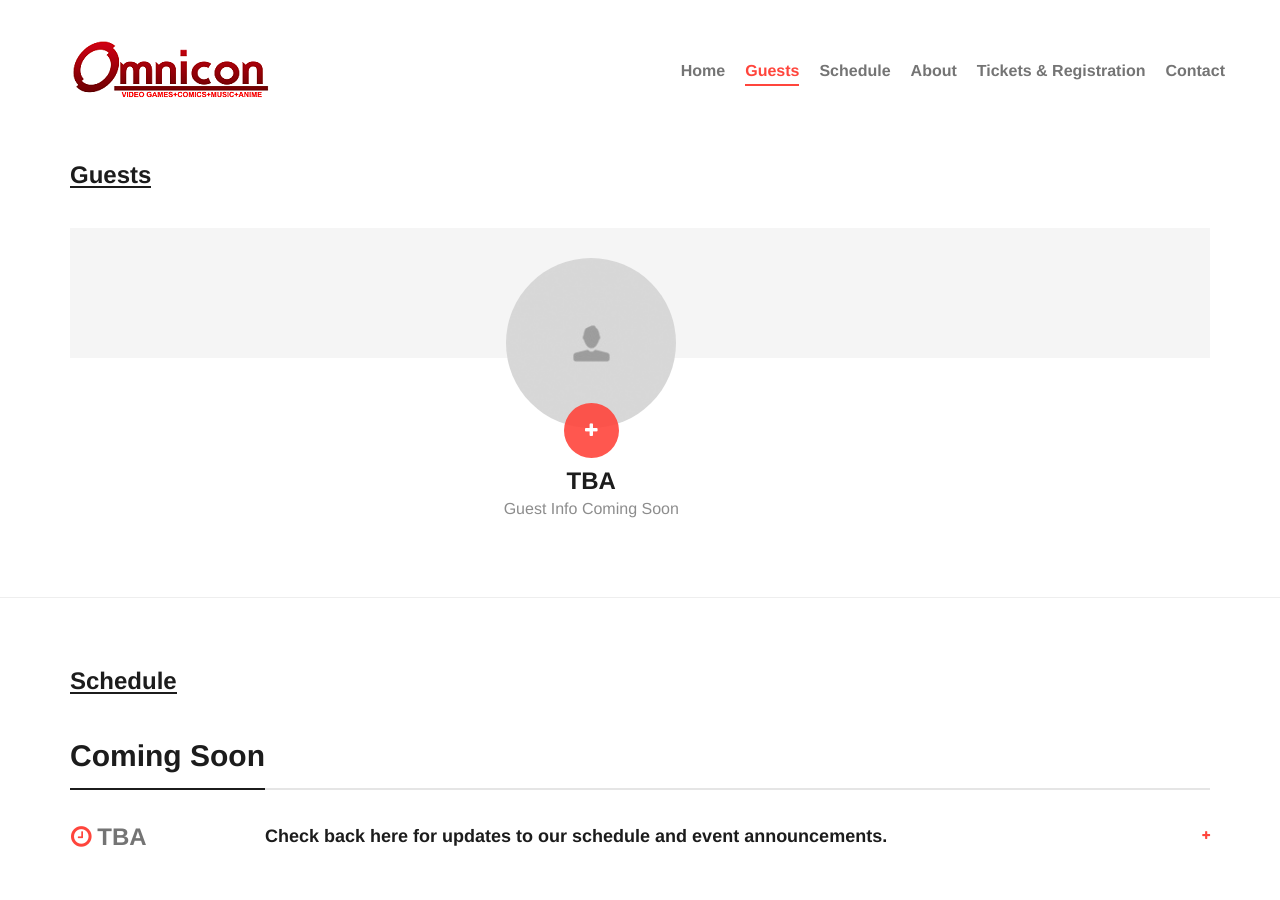
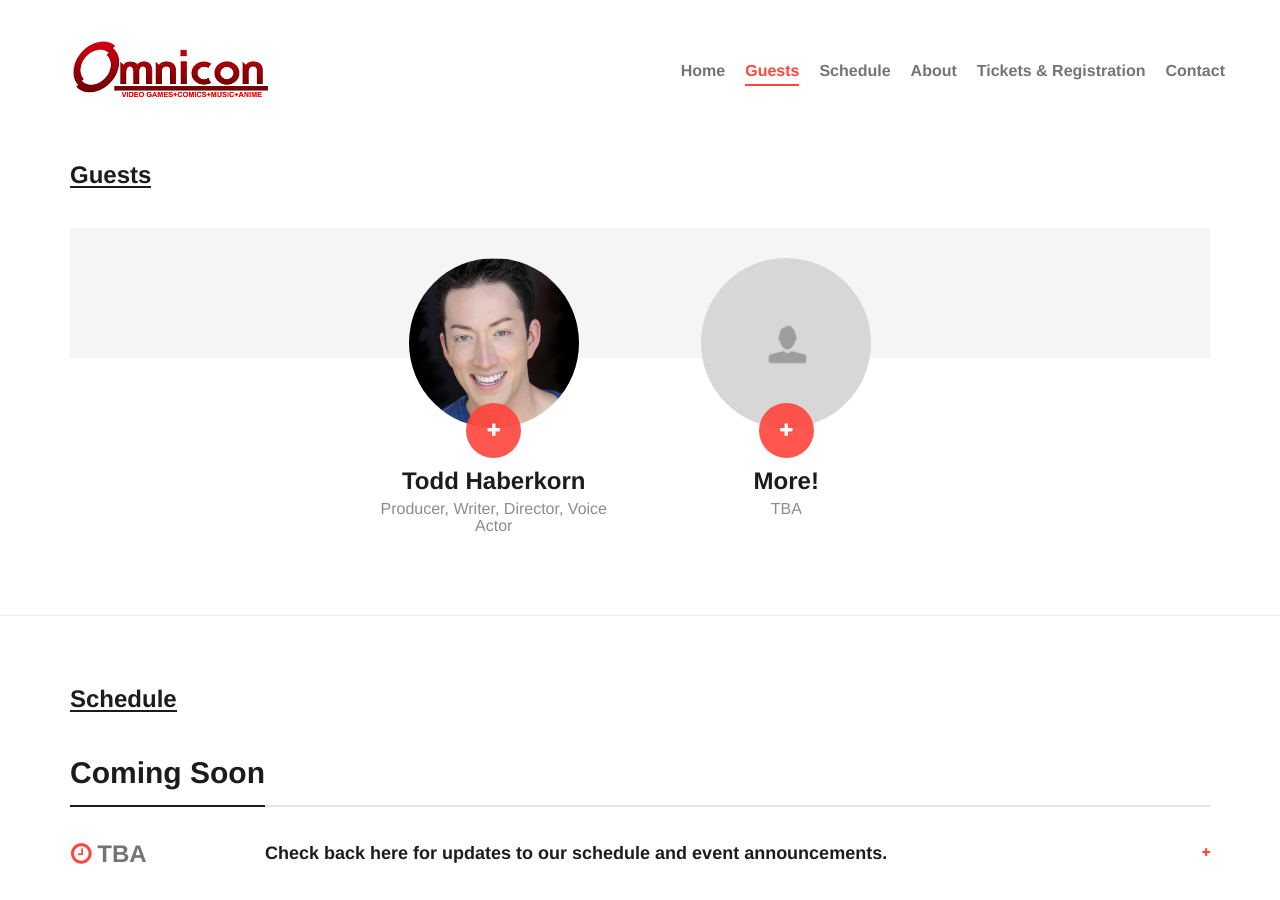
Before and after one commit to bentsea/Omnicon2016, a Jekyll site: the page built from index.html, in a window 1280 px wide and 900 px high, scrolled down 698 px. Built offline with Jekyll 4.4.1, drawn with Linux system fonts in a browser that asks for light colours.

Commit message:
Added Todd
Added Todd Haberkorn guest information.

```diff
--- a/index.html
+++ b/index.html
@@ -121,19 +121,19 @@ image: /img/meta/omniocn-2016-teaser-fn-cover.png
                 </header>
                 <section class="speakers background-stripe">
                     <div class="row">
-                        <div class="col-md-3 col-sm-3 col-sm-offset-4">
+                        <div class="col-md-3 col-sm-3 col-sm-offset-3">
                             <div class="speaker">
                                 <aside class="image">
                                     <div class="plus-wrapper" data-toggle="modal" data-target="#modal1">
                                         <div class="plus"><i class="fa fa-plus"></i></div>
                                     </div>
-                                    <img src="/img/speaker-01.png" alt="">
+                                    <img src="/img/headshots/todd_haberkorn.jpg" data-toggle="modal" data-target="#modal1" alt="">
                                 </aside>
-                                <h3>TBA</h3>
-                                <h4>Guest Info Coming Soon</h4>
+                                <h3>Todd Haberkorn</h3>
+                                <h4>Producer, Writer, Director, Voice Actor</h4>
                             </div><!-- .speaker -->
                         </div><!-- .col-md-3 -->
-                        <!--<div class="col-md-3 col-sm-3">
+                        <<div class="col-md-3 col-sm-3">
                             <div class="speaker">
                                 <aside class="image">
                                     <div class="plus-wrapper" data-toggle="modal" data-target="#modal2">
@@ -141,10 +141,10 @@ image: /img/meta/omniocn-2016-teaser-fn-cover.png
                                     </div>
                                     <img src="/img/speaker-02.png" alt="">
                                 </aside>
-                                <h3>Mellanie Pearl</h3>
-                                <h4>Freelance Designer</h4>
+                                <h3>More!</h3>
+                                <h4>TBA</h4>
                             </div>
-                        </div>-->
+                        </div>
                         <!--<div class="col-md-3 col-sm-3">
                             <div class="speaker">
                                 <aside class="image">
@@ -551,12 +551,12 @@ image: /img/meta/omniocn-2016-teaser-fn-cover.png
                 <div class="speaker-wrapper">
                     <div class="speaker">
                         <aside class="image">
-                            <img src="/img/speaker-01.png" alt="">
+                            <img src="/img/headshots/todd_haberkorn.jpg" alt="">
                         </aside>
                     </div><!-- .speaker -->
                     <div class="speaker-name">
-                        <h1>Coming Soon</h1>
-                        <h2>TBA</h2>
+                        <h1>Todd Haberkorn</h1>
+                        <h2>Producer, Writer, Director, Voice Actor</h2>
                     </div>
                 </div>
             </div><!-- .modal-header -->
@@ -566,8 +566,12 @@ image: /img/meta/omniocn-2016-teaser-fn-cover.png
 
                     </div>
                     <div class="col-md-9 col-sm-9">
-                        <h3>About Our Guests</h3>
-                        <p>Omnicon invites your favorite voice actors, cosplayers, and community heros to attend our event. Each guest is available to meet and sign autographs for attendees. Check back with us for more updates on who will be joining us for Omnicon 2016.</p>
+                        <h3>About Todd</h3>
+                        <p>Todd Haberkorn has been on stage, on set, and behind a mic for many years. Not only is Todd an actor in LA, he works as a producer, writer and director as well. And he's even been an action figure or two. Haberkornmobile sold separately.</p>
+
+                        <p>In the world of anime, Todd got his first major start in Suzuka as Yamato Akitski. From there, he went on to voice roles such as Jadeite from Sailor Moon, Natsu from Fairy Tail, Italy from Hetalia, Ling Yao from Full Metal Alchemist: Brotherhood, Cheren from Pokemon, Allen Walker from D. Gray Man, Hikaru Hitachin from Ouran High School Host Club, Death The Kid from Soul Eater, and many others. As far as video games go, you'd recognize his voice in the Call of Duty Series, Defiance, World of Warcraft, Street Fighter IV, Ghostbusters, Silent Hill: Book of Memories, Borderlands 2, and Rage to name a handful. His voice makes sure to get its marathon training in as an award winning narrator for audiobooks. Do a Google search and you'll find everything from thrillers and young adult to zombie sagas and children's books.</p>
+
+                        <p>As far as on camera is concerned, when he isn't working on films, industrials, and television projects for other companies, Todd does work with his company Out of the Office Productions. This is one aspect of a long history of on camera work in narrative film, commercials, and shorts. When he isn't fighting digital monsters in video games or trying to save the day on film, Todd travels in the U.S. and internationally making appearances at gnarly pop culture conventions as a guest to meet super cool fans and sign autographs. He is represented by The Horne Agency, Jeff Zannini Management, Johnson Talent Agency, and William Morris Endeavor.</p>
                     </div>
                 </div>
             </div><!-- .modal-body -->
@@ -581,11 +585,11 @@ image: /img/meta/omniocn-2016-teaser-fn-cover.png
                             <div class="date-time">
                                 <div class="date">
                                     <i class="fa fa-calendar"></i>
-                                    <figure>Coming Soon</figure>
+                                    <figure>Omnicon</figure>
                                 </div>
                                 <div class="time">
                                     <i class="fa fa-clock-o"></i>
-                                    <figure>TBA</figure>
+                                    <figure>08 / 05 / 2016</figure>
                                 </div>
                             </div>
                         </div>
@@ -667,8 +671,8 @@ image: /img/meta/omniocn-2016-teaser-fn-cover.png
                         </aside>
                     </div><!-- .speaker -->
                     <div class="speaker-name">
-                        <h1>John Doe</h1>
-                        <h2>Marketing Guru</h2>
+                        <h1>Todd Haberkorn</h1>
+                        <h2>Producer, Writer, Director, Voice Actor</h2>
                     </div>
                 </div>
             </div><!-- .modal-header -->
@@ -682,8 +686,12 @@ image: /img/meta/omniocn-2016-teaser-fn-cover.png
                         </div>
                     </div>
                     <div class="col-md-9 col-sm-9">
-                        <h3>About me</h3>
-                        <p>Duis vel aliquet nibh. Duis nec ultricies purus. Donec hendrerit eget turpis in fringilla. Vivamus vitae feugiat sapien. Donec semper ligula non cursus maximus. Donec congue id ligula at ornare. Vestibulum ante ipsum primis in faucibus orci luctus et ultrices posuere cubilia Curae</p>
+                        <h3>About Me</h3>
+                        <p>Todd Haberkorn has been on stage, on set, and behind a mic for many years. Not only is Todd an actgor in LA, he works as a producer, writer and director as well. And he's even been an actgion figure or two. Haberkornmobile sold separately.</p>
+
+                        <p>In the world of anime, Todd got his first major start in Suzuka as Yamato Akitski. From there, he went on to voice roles such as Jadeite from Sailor Moon, Natsu from Fairy Tail, Italy from Hetalia, Ling Yao from Full Metal Alchemist: Brotherhood, Cheren from Pokemon, Allen Walker from D. Gray Man, Kikaru Kitachin from Ouran High School Host Club, Death The Kid from Soul Eater, and many others. As far as video games go, you'd recognize his voice in the CXall of Duty Series, Defiance, World of Warcarft, Street Fighter IV, Ghostbusters, Silent Hill: Book of Memories, Borderlands 2, and Rage to name a handful. His voice makes sure to get its marathon training in as an award winning narrator for audiobooks. Do a Google search and you'll find everything from thrillers and young adult to zombie sagas and children's books.</p>
+
+                        <p>As far as on camera is concerned, when he isn't working on films, industrials, and television projects for other companies, Todd does work with his company Out of the Office Productions. This is one aspect of a long history of on camera work in narrative film, commercials, and shorts. When he isn't fighting digital mosters in video games or trying to save the day on film, Todd travels in the U.S. and interationally making appearances at gnarly pop culture conventions as a guest to meet super cool fans and sign autographs. He is represented by The Horne Agency, Jeff Zannini Management, Johnson Talent Agency, and William Morris Endeavor.</p>
                     </div>
                 </div>
             </div><!-- .modal-body -->
```
Also changed, not shown: img/headshots/todd_haberkorn.jpg (added).
